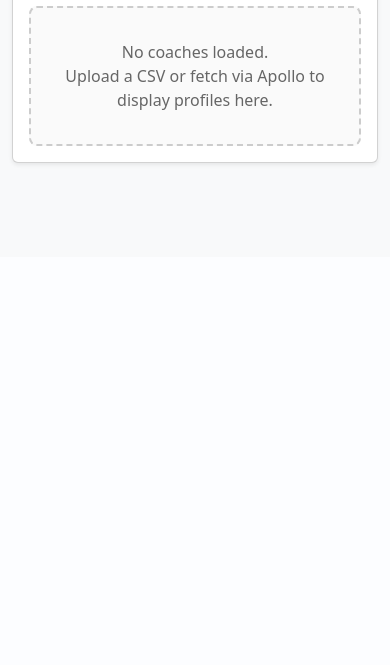
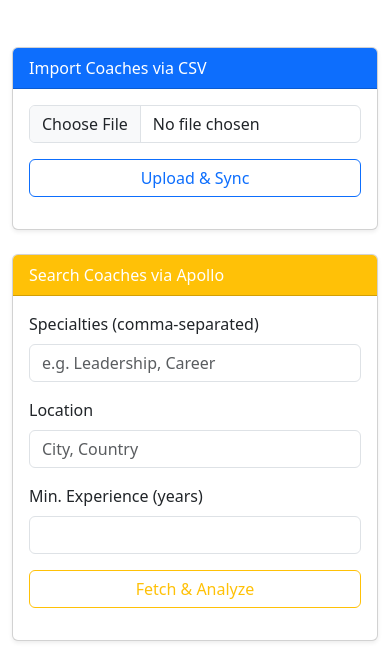
Before and after one commit to SamCrosby1/coach-bot-ui, a Flask app: page / in a window 390 px wide. Shown: the part 587-1252 px from the top of the page. Before the commit the page ends 752 px from the top, so only its background shows below. Run offline with Flask 3, Linux system fonts and the light colour scheme; some libraries are stand-ins or nearby versions.

Commit message:
Replace index.html with Jinja template extending layout.html

```diff
--- a/templates/index.html
+++ b/templates/index.html
@@ -1,88 +1,45 @@
-<!doctype html>
-<html lang="en">
-<head>
-  <meta charset="UTF-8">
-  <meta name="viewport" content="width=device-width, initial-scale=1, shrink-to-fit=no">
-  <title>CoachBot Dashboard</title>
-  <!-- Bootstrap CSS -->
-  <link href="https://cdn.jsdelivr.net/npm/bootstrap@5.3.0/dist/css/bootstrap.min.css" rel="stylesheet">
-  <style>
-    :root {
-      --bs-primary: #0052cc;      /* Deep Blue */
-      --bs-secondary: #ffffff;    /* White */
-      --bs-accent: #ff7f0f;       /* Orange accent */
-    }
-    .navbar, .btn-accent {
-      background-color: var(--bs-primary) !important;
-    }
-    .btn-accent {
-      color: var(--bs-secondary);
-      border-color: var(--bs-accent);
-      background-color: var(--bs-accent);
-    }
-    .table-placeholder {
-      color: #666;
-      text-align: center;
-      padding: 2rem;
-      border: 2px dashed #ccc;
-      border-radius: .5rem;
-      background: #fafafa;
-    }
-  </style>
-</head>
-<body class="bg-light">
-  <nav class="navbar navbar-expand-lg navbar-dark">
-    <div class="container-fluid">
-      <a class="navbar-brand text-white" href="#">CoachBot</a>
+cat > templates/index.html << 'EOF'
+{% extends "layout.html" %}
+{% block content %}
+
+<div class="row">
+  <div class="col-md-6 mb-4">
+    <div class="card shadow-sm">
+      <div class="card-header bg-primary text-white">Import Coaches via CSV</div>
+      <div class="card-body">
+        <form method="post" action="/import" enctype="multipart/form-data">
+          <div class="mb-3">
+            <input class="form-control" type="file" name="csv_file" accept=".csv">
           </div>
-  </nav>
-
-  <div class="container my-5">
-    <div class="row">
-      <!-- Sidebar / Controls -->
-      <div class="col-lg-4 mb-4">
-        <div class="card shadow-sm">
-          <div class="card-body">
-            <h4 class="card-title text-primary mb-3">Import Coaches</h4>
-            <!-- CSV Upload -->
-            <div class="mb-3">
-              <label for="csvFile" class="form-label">Upload CSV</label>
-              <input class="form-control" type="file" id="csvFile" accept=".csv">
-            </div>
-            <hr>
-            <h5 class="text-primary">Or</h5>
-            <!-- Apollo API Parameters -->
-            <form id="apiParamsForm">
-              <div class="mb-3">
-                <label for="jobTitles" class="form-label">Job Titles</label>
-                <input type="text" class="form-control" id="jobTitles" placeholder="e.g. Leadership Coach, Career Coach">
-                <div class="form-text">Comma-separated list of specialties.</div>
-              </div>
-              <button type="submit" class="btn btn-primary w-100 mb-2">Fetch from Apollo</button>
-              <button type="button" class="btn btn-accent w-100" id="syncBtn">Sync & Analyze</button>
+          <button class="btn btn-outline-primary w-100">Upload & Sync</button>
         </form>
       </div>
     </div>
   </div>
 
-      <!-- Main Content / Table -->
-      <div class="col-lg-8">
+  <div class="col-md-6 mb-4">
     <div class="card shadow-sm">
+      <div class="card-header bg-warning text-white">Search Coaches via Apollo</div>
       <div class="card-body">
-            <h4 class="card-title text-primary mb-3">Coach List</h4>
-            <!-- Placeholder for dynamic table -->
-            <div id="coachTable" class="table-placeholder">
-              No coaches loaded.<br>
-              Upload a CSV or fetch via Apollo to display profiles here.
+        <form method="post" action="/search">
+          <div class="mb-3">
+            <label class="form-label">Specialties (comma-separated)</label>
+            <input class="form-control" name="specialties" placeholder="e.g. Leadership, Career">
           </div>
+          <div class="mb-3">
+            <label class="form-label">Location</label>
+            <input class="form-control" name="location" placeholder="City, Country">
           </div>
+          <div class="mb-3">
+            <label class="form-label">Min. Experience (years)</label>
+            <input class="form-control" type="number" name="experience" min="0">
+          </div>
+          <button class="btn btn-outline-warning w-100">Fetch & Analyze</button>
+        </form>
       </div>
     </div>
   </div>
 </div>
 
-  <!-- Bootstrap JS -->
-  <script src="https://cdn.jsdelivr.net/npm/bootstrap@5.3.0/dist/js/bootstrap.bundle.min.js"></script>
-  <!-- Placeholder for future JS logic to handle CSV import, API calls, table rendering -->
-</body>
-</html>
+{% endblock %}
+EOF
```
Lines whose indentation alone changed are shown as unchanged.
